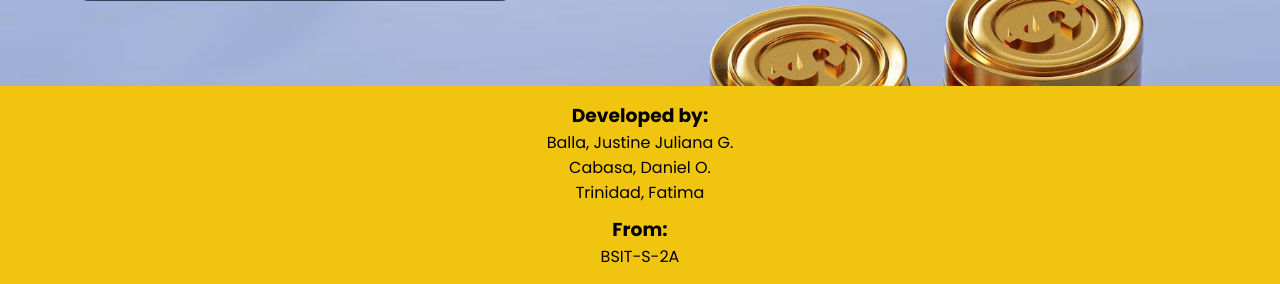
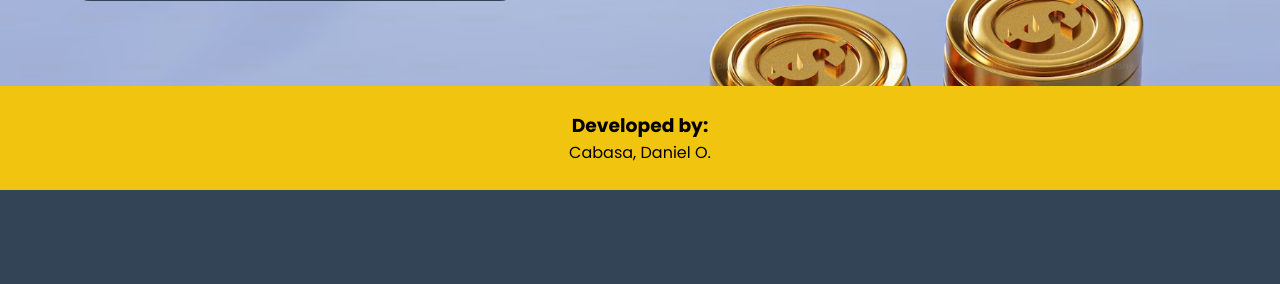
Before and after one commit to cbsdan/fsalms-v2, a PHP site: page / in a window 1280 px wide. Shown: the part 714-998 px from the top of the page. After the commit the page ends 904 px from the top, so only its background shows below. Run offline with PHP 8.4, Linux system fonts and the light colour scheme; the visitor is signed in with stand-in values (Sample User, id 1); some web fonts are replaced.

Commit message:
Fix bugs

```diff
--- a/administrator/member-information.php
+++ b/administrator/member-information.php
@@ -190,7 +190,7 @@ $isThereMember = false;
             <div class="info">
                 <p class="label">Total Savings: </p>
                 <p class="data">
-                    <span class="detail">₱<?php echo getTotalDeposits($conn, $memId); ?></span>
+                    <span class="detail">₱<?php echo getTotalDeposits($conn, $memInfo['mem_id']); ?></span>
                 </p>
             </div>
             <div class="info">
--- a/includes/footer.php
+++ b/includes/footer.php
@@ -1,14 +1,8 @@
     <footer class="user">
         <div class="content">
-            <div class="developer-container">
+            <div class="developer-container p-1rem">
                 <h3>Developed by:</h3>
-                <p>Balla, Justine Juliana G.</p>
                 <p>Cabasa, Daniel O.</p>
-                <p>Trinidad, Fatima</p>
-            </div>
-            <div class="class-section-container">
-                <h3>From:</h3>
-                <p>BSIT-S-2A</p>
             </div>
         </div>
     </footer>
--- a/styles/admin-sections.css
+++ b/styles/admin-sections.css
@@ -92,7 +92,7 @@
 }
 .search-section input {
     height: 4rem !important;
-    flex: 2 !important;
+    flex: 3 !important;
 }
 .search-section select {
     flex: 1 !important;
--- a/user/request_section.php
+++ b/user/request_section.php
@@ -131,7 +131,7 @@ $memId = $result['mem_id'];
             echo '</tr>';
         }
     } else {
-        echo "<tr class='text-center'><td colspan='7'>No record to show</td></tr>";
+        echo "<tr class='text-center'><td colspan='9'>No record to show</td></tr>";
     }
 
         ?>
```
Also changed, not shown: administrator/savings-deposits.php (+6 -1 lines).
